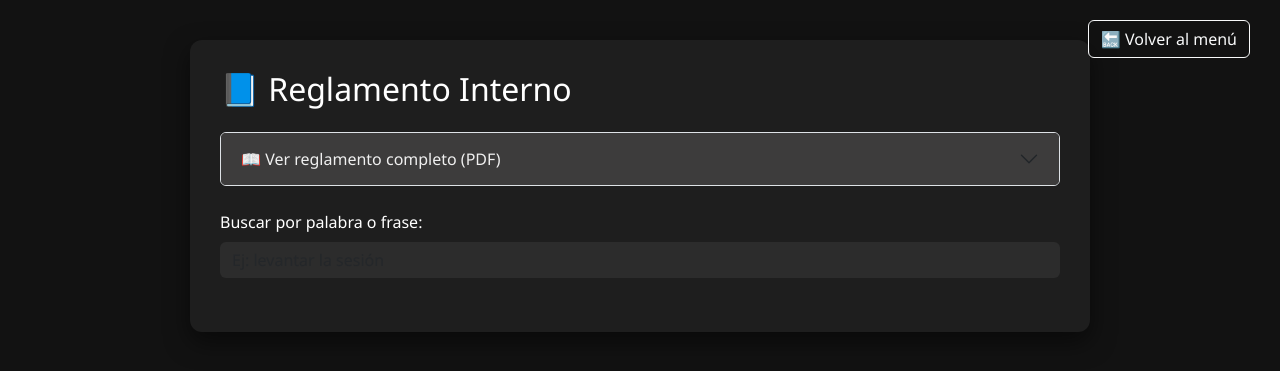
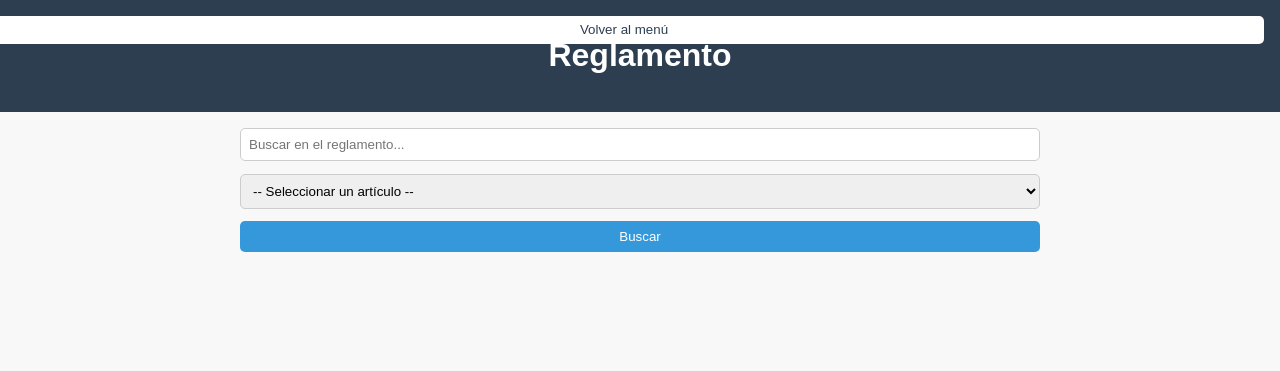
Before and after one commit to fran-2025-bd/forms, a Flask app: template templates/reglamento.html in a window 1280 px wide. Shown: the top 371 px of the page. Run offline with Flask 3, Linux system fonts and the light colour scheme; the template is opened without the code that fills it, so the values that code supplies are empty.

Commit message:
Update reglamento.html

```diff
--- a/templates/reglamento.html
+++ b/templates/reglamento.html
@@ -2,126 +2,103 @@
 <html lang="es">
 <head>
     <meta charset="UTF-8">
-    <title>📘 Reglamento Interno</title>
-    <meta name="viewport" content="width=device-width, initial-scale=1">
-
-    <!-- Bootstrap -->
-    <link href="https://cdn.jsdelivr.net/npm/bootstrap@5.3.0/dist/css/bootstrap.min.css" rel="stylesheet">
-
+    <meta name="viewport" content="width=device-width, initial-scale=1.0">
+    <title>Reglamento</title>
     <style>
         body {
-            background-color: #121212;
-            color: #f0f0f0;
-            font-family: 'Segoe UI', sans-serif;
-            padding: 40px 20px;
+            font-family: Arial, sans-serif;
+            margin: 0;
+            padding: 0;
+            background-color: #f8f8f8;
         }
+
+        header {
+            background-color: #2c3e50;
+            color: white;
+            padding: 1rem;
+            text-align: center;
+            position: relative;
+        }
+
+        .volver {
+            position: absolute;
+            right: 1rem;
+            top: 1rem;
+            background: white;
+            color: #2c3e50;
+            border: none;
+            padding: 0.4rem 0.8rem;
+            border-radius: 5px;
+            cursor: pointer;
+        }
+
         .container {
-            max-width: 900px;
+            max-width: 800px;
             margin: auto;
-            background-color: #1e1e1e;
-            padding: 30px;
-            border-radius: 12px;
-            box-shadow: 0 10px 25px rgba(0, 0, 0, 0.5);
+            padding: 1rem;
         }
-        textarea.form-control, input.form-control {
-            background-color: #2c2c2c;
-            color: #f0f0f0;
+
+        form {
+            margin-bottom: 1rem;
+        }
+
+        input[type="text"], select {
+            width: 100%;
+            padding: 0.5rem;
+            margin-bottom: 0.8rem;
+            border: 1px solid #ccc;
+            border-radius: 5px;
+            box-sizing: border-box;
+        }
+
+        button {
+            padding: 0.5rem 1rem;
+            background-color: #3498db;
+            color: white;
             border: none;
+            border-radius: 5px;
+            cursor: pointer;
+            width: 100%;
         }
-        input.form-control:focus {
-            box-shadow: 0 0 0 0.2rem rgba(13, 110, 253, 0.3);
+
+        .articulo {
+            background: white;
+            border-radius: 8px;
+            padding: 1rem;
+            margin-bottom: 1rem;
+            box-shadow: 0 2px 4px rgba(0,0,0,0.1);
         }
-        h2, h4, h5, label {
-            color: #ffffff;
+
+        .articulo h3 {
+            margin-top: 0;
         }
-        a {
-            color: #0d6efd;
-            text-decoration: none;
-        }
-        a:hover {
-            text-decoration: underline;
-        }
-        hr {
-            border-color: #444;
-        }
-        .volver-btn {
-            position: absolute;
-            top: 20px;
-            right: 30px;
+
+        @media (max-width: 600px) {
+            .volver {
+                position: static;
+                margin-top: 1rem;
+                width: 100%;
+                display: block;
+            }
         }
     </style>
 </head>
 <body>
-
-    <a href="{{ url_for('index') }}" class="btn btn-outline-light volver-btn">🔙 Volver al menú</a>
+    <header>
+        <h1>Reglamento</h1>
+        <form action="{{ url_for('index') }}">
+            <button class="volver" type="submit">Volver al menú</button>
+        </form>
+    </header>
 
     <div class="container">
-        <h2 class="mb-4">📘 Reglamento Interno</h2>
-
-        <!-- PDF desplegable -->
-        <div class="accordion mb-4" id="accordionReglamento">
-            <div class="accordion-item" style="background-color: #1e1e1e; color: #f0f0f0;">
-                <h2 class="accordion-header" id="headingOne">
-                    <button class="accordion-button collapsed" type="button" data-bs-toggle="collapse" data-bs-target="#collapseReglamento" aria-expanded="false" aria-controls="collapseReglamento"
-                        style="background-color: #3d3c3c; color: #f0f0f0;">
-                        📖 Ver reglamento completo (PDF)
-                    </button>
-                </h2>
-                <div id="collapseReglamento" class="accordion-collapse collapse" aria-labelledby="headingOne" data-bs-parent="#accordionReglamento">
-                    <div class="accordion-body p-0">
-                        <iframe src="https://drive.google.com/file/d/1Q4F45IdNjTcFLt_k-1pGx8hB7Q52Af53/preview" width="100%" height="400" allow="autoplay" style="border: none;"></iframe>
-                    </div>
-                </div>
-            </div>
-        </div>
-
-        <!-- Buscador -->
-        <label for="busqueda" class="form-label">Buscar por palabra o frase:</label>
-        <input type="text" id="busqueda" class="form-control" placeholder="Ej: levantar la sesión">
-        <div id="resultados" class="mt-4"></div>
-    </div>
-
-    <!-- Scripts -->
-    <script src="https://cdn.jsdelivr.net/npm/bootstrap@5.3.0/dist/js/bootstrap.bundle.min.js"></script>
-
-    <script>
-    document.addEventListener("DOMContentLoaded", function () {
-        const input = document.getElementById("busqueda");
-        const resultados = document.getElementById("resultados");
-
-        input.addEventListener("input", function () {
-            const query = input.value.trim();
-
-            if (query.length < 2) {
-                resultados.innerHTML = "";
-                return;
-            }
-
-            fetch(`/api/articulos?q=${encodeURIComponent(query)}`)
-                .then(response => response.json())
-                .then(data => {
-                    if (data.length === 0) {
-                        resultados.innerHTML = "<p>No se encontraron artículos relacionados.</p>";
-                    } else {
-                        resultados.innerHTML = data.map(a => `
-                            <div class="mb-3">
-                                <h5>${a.titulo}</h5>
-                                <p>${a.contenido}</p>
-                                ${a.ordenanzas ? a.ordenanzas.map(o => `
-                                    <a href="${o.url.replace('/preview', '/view')}" target="_blank">🔗 ${o.nombre}</a><br>
-                                `).join('') : ''}
-                            </div>
-                            <hr>
-                        `).join('');
-                    }
-                });
-        });
-
-        // Prevenir que ENTER colapse el acordeón
-        input.addEventListener("keydown", function (e) {
-            if (e.key === "Enter") e.preventDefault();
-        });
-    });
-    </script>
-</body>
-</html>
+        <form method="POST">
+            <input type="text" name="busqueda" placeholder="Buscar en el reglamento..." value="{{ busqueda or '' }}">
+            <select name="articulo_seleccionado">
+                <option value="">-- Seleccionar un artículo --</option>
+                {% for titulo in titulos %}
+                    <option value="{{ titulo }}" {% if articulo and articulo.titulo == titulo %}selected{% endif %}>{{ titulo }}</option>
+                {% endfor %}
+            </select>
+            <button type="submit">Buscar</button>
+        </form>
```
